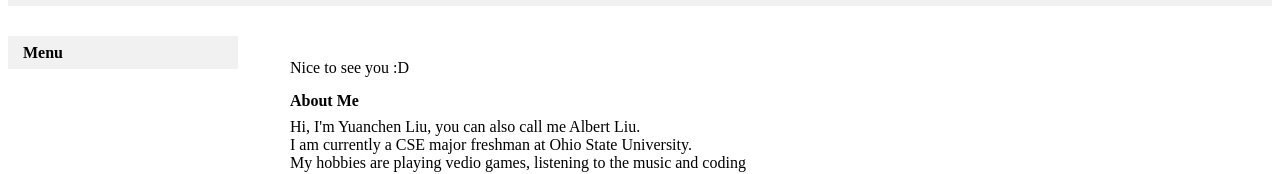
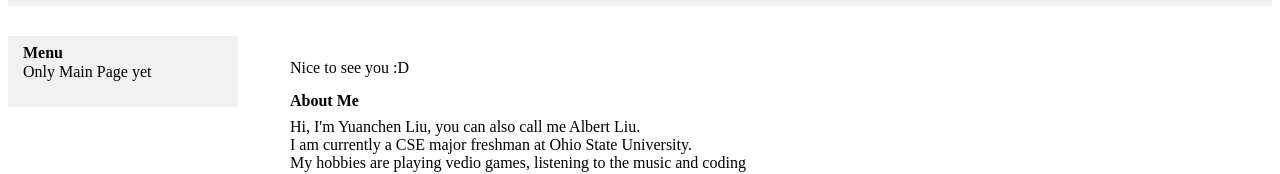
Before and after one commit to Liuyc05/Re01-one, a plain HTML site: page index.html in a window 1280 px wide. Shown: the part 486-660 px from the top of the page. Drawn offline with Linux system fonts and the light colour scheme.

Commit message:
Update index.html

```diff
--- a/index.html
+++ b/index.html
@@ -22,6 +22,7 @@
    line-height: 3px;
    float:left;">
    <b>Menu</b><br>
+   <p>Only Main Page yet</p><br>
   </div>
 
   <div style="
```
